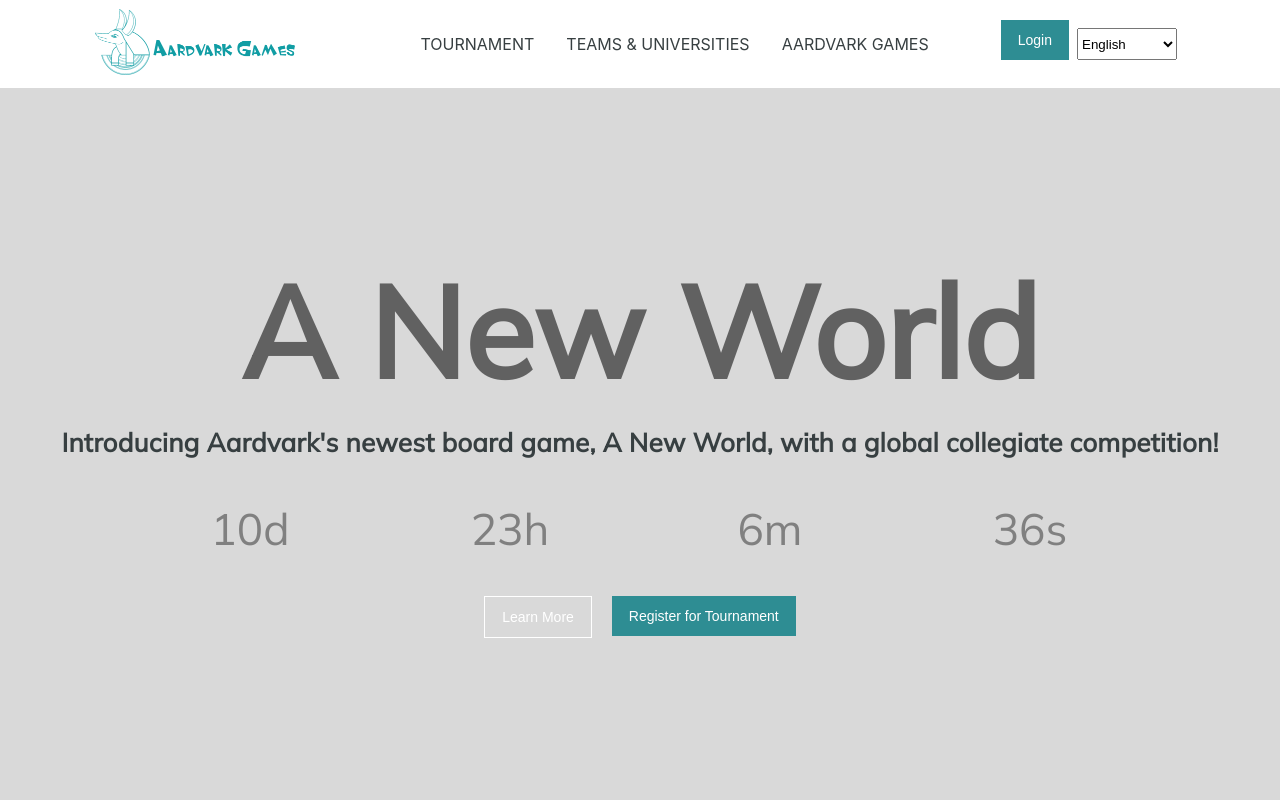
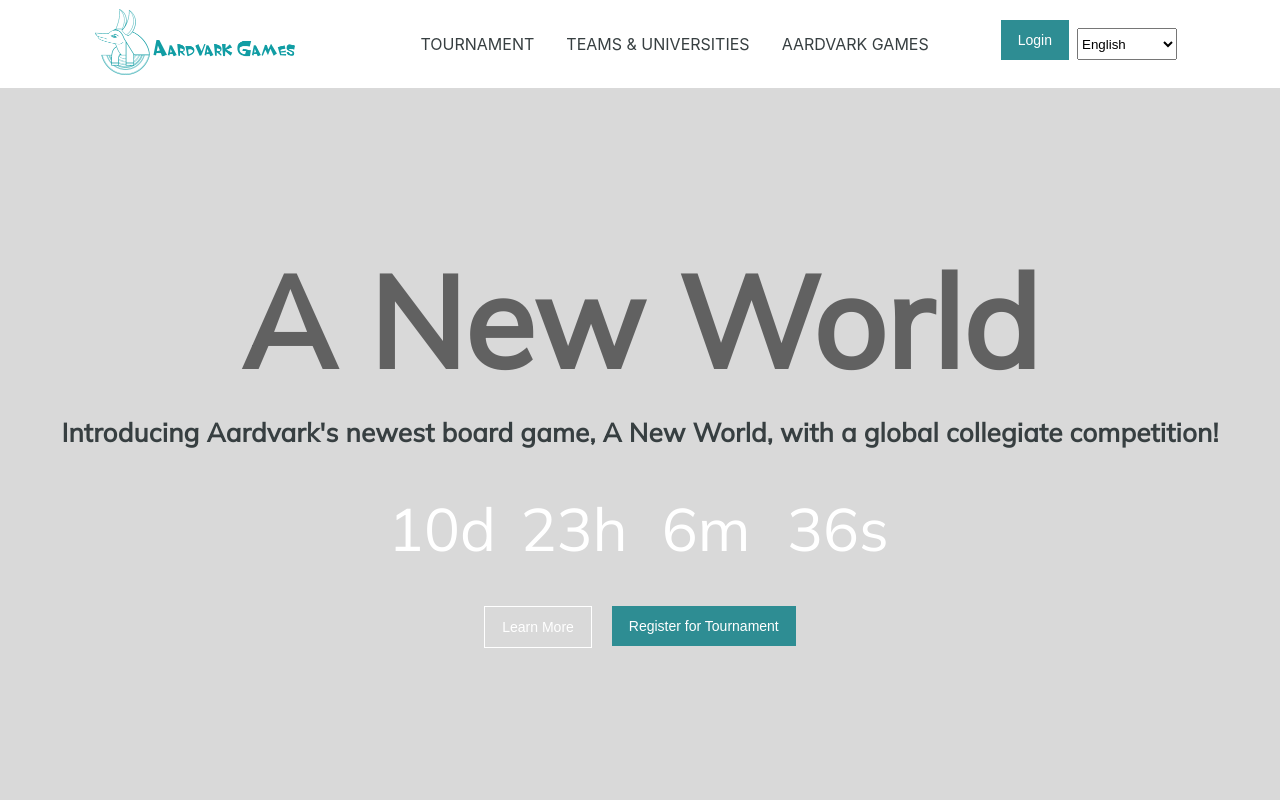
Before and after one commit to ISTE-500-501-TeamWatchHill/frontend, a React (Create React App) app: page / in a window 1280 px wide. Shown: the top 800 px of the page. Built offline with nearby package versions, Linux system fonts and the light colour scheme.

Commit message:
Changes to timer and footer components

```diff
--- a/src/components/countdowntimer/countdowntimer.module.css
+++ b/src/components/countdowntimer/countdowntimer.module.css
@@ -2,14 +2,14 @@
     font-family: 'Mulish';
     font-style: normal;
     font-weight: 100;
-    font-size: 44px;
-    color: gray;
+    font-size: 60px;
+    color: white;
 }
 
 .grid {
     display: grid;
     grid-template-columns: 1fr 1fr 1fr 1fr;
     column-gap: 16px;
-    margin-left: 10vw;
-    margin-right: 10vw;
+    margin-left: 30vw;
+    margin-right: 30vw;
 }
--- a/src/components/footer/footer.module.css
+++ b/src/components/footer/footer.module.css
@@ -5,6 +5,8 @@
     padding-bottom:52px;
     padding-left: 6vw;
     padding-right: 6vw;
+    background-color: #2A4C47;
+    color: white;
 }
 
 .footerList {
@@ -15,6 +17,10 @@
 
 .footerListItem {
     padding-bottom:10px;
+}
+
+.footerListItem a:visited {
+    color: lightskyblue;
 }
 
 .footerListHeader {
```
